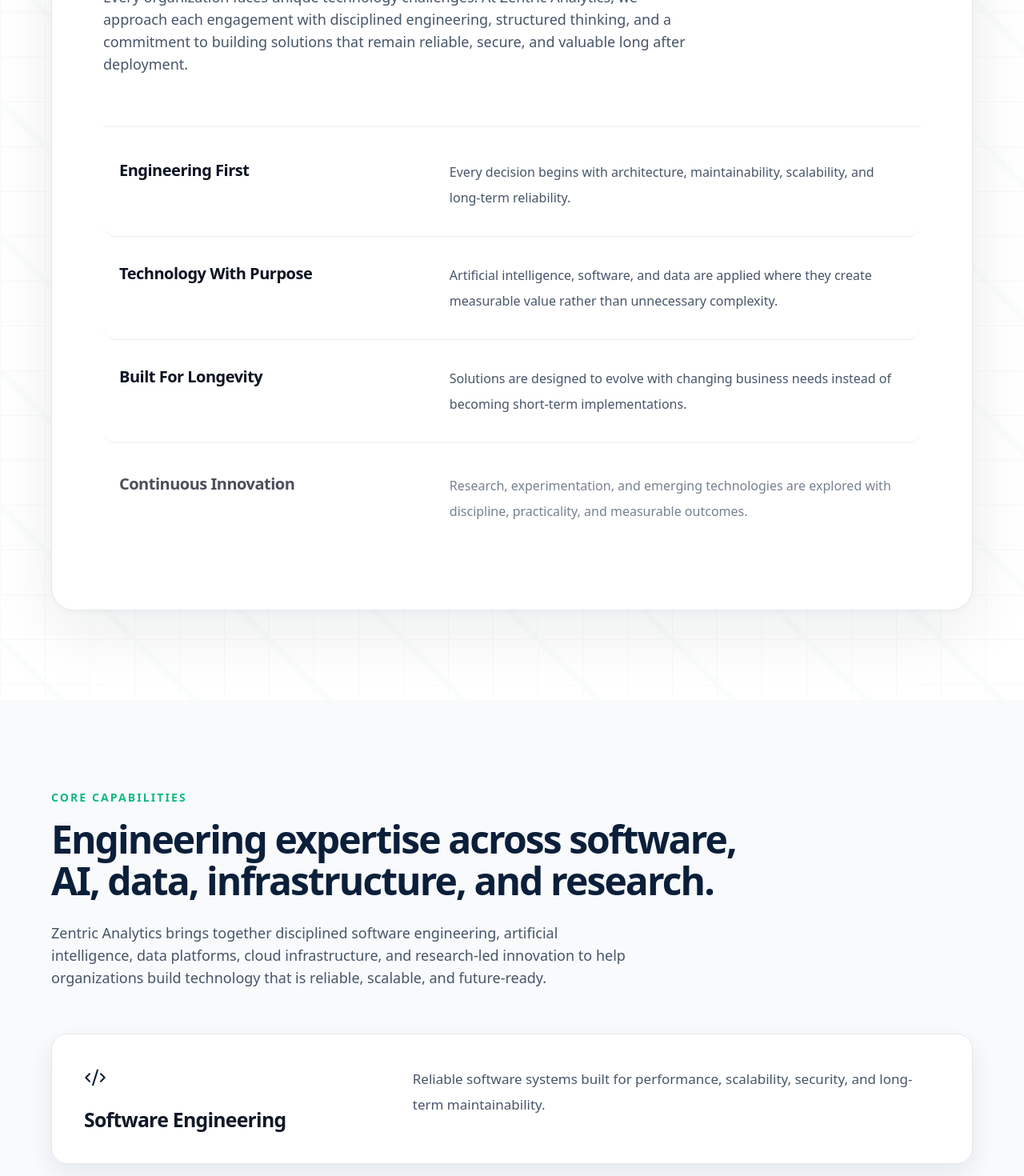
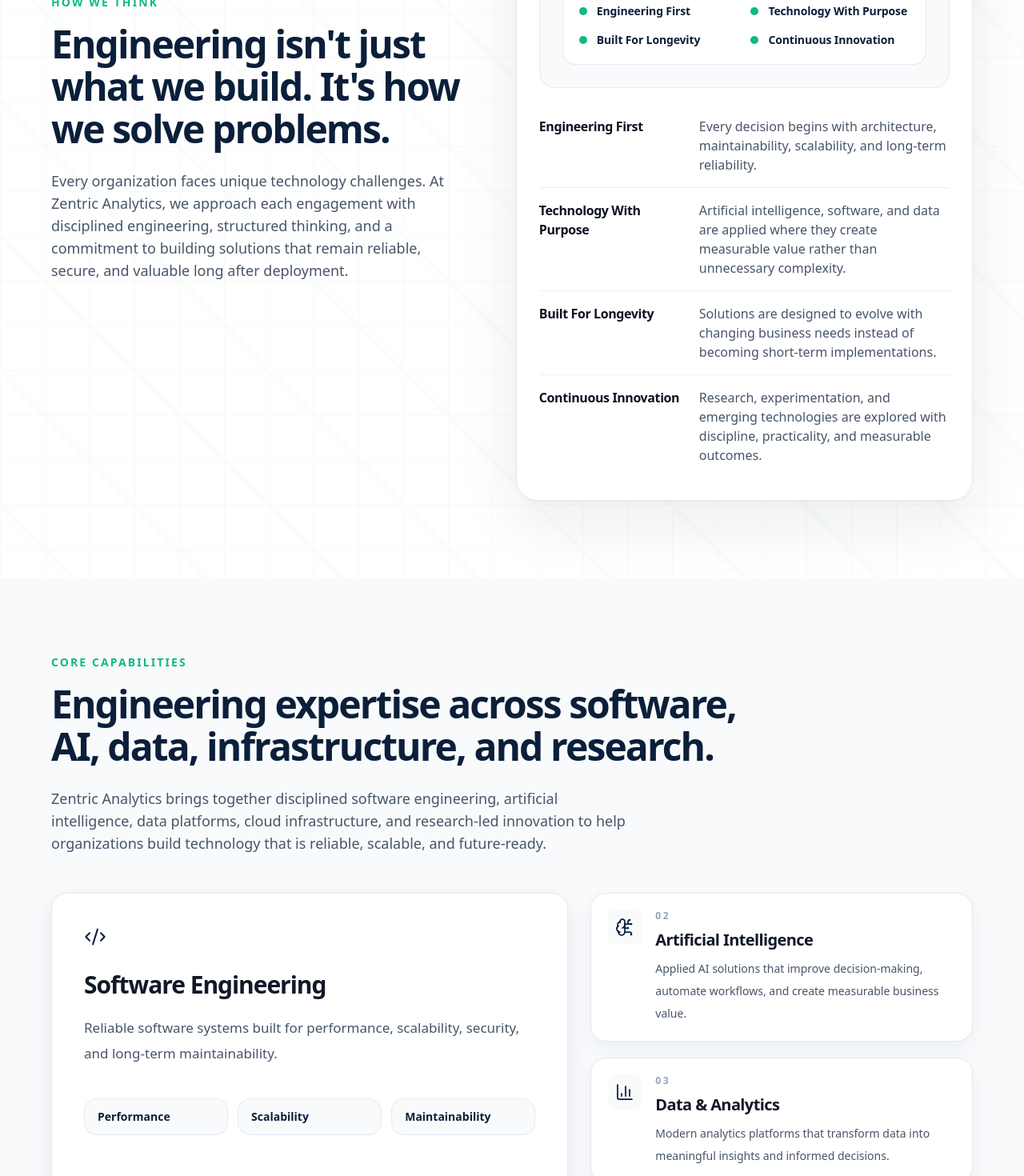
Before and after one commit to Zentric-Analytics/Zentricanalytics.com, a Next.js app: page / in a window 1280 px wide. Shown: the part 1180-2650 px from the top of the page at 80% size. Built offline with nearby package versions, Linux system fonts and the light colour scheme.

Commit message:
Redesign homepage section architecture

```diff
--- a/src/app/page.tsx
+++ b/src/app/page.tsx
@@ -199,48 +199,62 @@ export default function Home() {
         </div>
       </section>
 
-      <section className="philosophy-section relative isolate overflow-hidden bg-white px-4 py-16 sm:px-6 sm:py-20 lg:py-28" aria-labelledby="how-we-think-heading">
+      <section className="philosophy-section relative isolate overflow-hidden bg-white px-4 py-16 sm:px-6 sm:py-20 lg:py-24" aria-labelledby="how-we-think-heading">
         <div className="pointer-events-none absolute inset-0 -z-10 opacity-[0.025] [background-image:linear-gradient(rgba(15,23,42,0.95)_1px,transparent_1px),linear-gradient(90deg,rgba(15,23,42,0.95)_1px,transparent_1px),linear-gradient(45deg,transparent_48%,rgba(16,185,129,0.9)_49%,rgba(16,185,129,0.9)_51%,transparent_52%)] [background-size:56px_56px,56px_56px,168px_168px]" aria-hidden="true" />
-        <div className="pointer-events-none absolute inset-x-0 top-0 -z-10 h-32 bg-gradient-to-b from-white/60 to-transparent" aria-hidden="true" />
-        <div className="editorial-reveal editorial-reveal-4 mx-auto max-w-6xl rounded-[1.65rem] border border-[#E5E7EB] bg-white px-7 py-12 text-left shadow-[0_26px_80px_rgba(15,23,42,0.08),0_2px_10px_rgba(15,23,42,0.035)] sm:rounded-[1.75rem] sm:px-11 sm:py-16 lg:px-16 lg:py-20">
+        <div className="mx-auto grid max-w-6xl items-center gap-10 lg:grid-cols-[minmax(0,0.95fr)_minmax(24rem,1.05fr)] lg:gap-16">
+          <div className="editorial-reveal editorial-reveal-1">
             <SectionHeader
-            className="editorial-reveal editorial-reveal-1"
+              align="left"
               eyebrow="HOW WE THINK"
               heading={<>Engineering isn&apos;t just what we build. It&apos;s how we solve problems.</>}
               headingId="how-we-think-heading"
               description="Every organization faces unique technology challenges. At Zentric Analytics, we approach each engagement with disciplined engineering, structured thinking, and a commitment to building solutions that remain reliable, secure, and valuable long after deployment."
             />
+          </div>
 
-          <div className="mt-12 border-t border-slate-200/70 pt-2 sm:mt-14 lg:mt-16">
-            <div className="philosophy-row editorial-reveal editorial-reveal-5 border-b border-slate-200/70 px-4 py-7 sm:grid sm:grid-cols-[minmax(11rem,0.76fr)_minmax(0,1.24fr)] sm:gap-10 sm:px-5 sm:py-8 lg:gap-16">
-              <h3 className="text-[1.08rem] font-bold tracking-[-0.025em] text-ink sm:text-xl">Engineering First</h3>
-              <p className="mt-3 text-base leading-8 text-slate-600 sm:mt-0">
-                Every decision begins with architecture, maintainability, scalability, and long-term reliability.
-              </p>
+          <div className="editorial-reveal editorial-reveal-4 rounded-[1.65rem] border border-[#E5E7EB] bg-white p-5 shadow-[0_26px_80px_rgba(15,23,42,0.08),0_2px_10px_rgba(15,23,42,0.035)] sm:p-7">
+            <div className="rounded-[1.25rem] border border-slate-200/80 bg-[#F8FAFC] p-5 sm:p-7">
+              <div className="grid gap-4 sm:grid-cols-[1fr_auto_1fr] sm:items-center">
+                <div className="rounded-2xl border border-slate-200 bg-white p-4">
+                  <p className="text-xs font-bold uppercase tracking-[0.24em] text-[#10B981]">Inputs</p>
+                  <p className="mt-3 text-sm leading-6 text-slate-600">Requirements, constraints, risk, operations</p>
                 </div>
-            <div className="philosophy-row editorial-reveal editorial-reveal-6 border-b border-slate-200/70 px-4 py-7 sm:grid sm:grid-cols-[minmax(11rem,0.76fr)_minmax(0,1.24fr)] sm:gap-10 sm:px-5 sm:py-8 lg:gap-16">
-              <h3 className="text-[1.08rem] font-bold tracking-[-0.025em] text-ink sm:text-xl">Technology With Purpose</h3>
-              <p className="mt-3 text-base leading-8 text-slate-600 sm:mt-0">
-                Artificial intelligence, software, and data are applied where they create measurable value rather than unnecessary complexity.
-              </p>
+                <div className="hidden h-px w-14 bg-[#10B981]/50 sm:block" aria-hidden="true" />
+                <div className="rounded-2xl border border-slate-200 bg-white p-4">
+                  <p className="text-xs font-bold uppercase tracking-[0.24em] text-[#10B981]">Systems</p>
+                  <p className="mt-3 text-sm leading-6 text-slate-600">Architecture, interfaces, quality gates</p>
                 </div>
-            <div className="philosophy-row editorial-reveal editorial-reveal-7 border-b border-slate-200/70 px-4 py-7 sm:grid sm:grid-cols-[minmax(11rem,0.76fr)_minmax(0,1.24fr)] sm:gap-10 sm:px-5 sm:py-8 lg:gap-16">
-              <h3 className="text-[1.08rem] font-bold tracking-[-0.025em] text-ink sm:text-xl">Built For Longevity</h3>
-              <p className="mt-3 text-base leading-8 text-slate-600 sm:mt-0">
-                Solutions are designed to evolve with changing business needs instead of becoming short-term implementations.
-              </p>
               </div>
-            <div className="philosophy-row editorial-reveal editorial-reveal-8 px-4 py-7 sm:grid sm:grid-cols-[minmax(11rem,0.76fr)_minmax(0,1.24fr)] sm:gap-10 sm:px-5 sm:py-8 lg:gap-16">
-              <h3 className="text-[1.08rem] font-bold tracking-[-0.025em] text-ink sm:text-xl">Continuous Innovation</h3>
-              <p className="mt-3 text-base leading-8 text-slate-600 sm:mt-0">
-                Research, experimentation, and emerging technologies are explored with discipline, practicality, and measurable outcomes.
-              </p>
+              <div className="mx-auto my-4 h-10 w-px bg-[#10B981]/50" aria-hidden="true" />
+              <div className="rounded-2xl border border-[#0B1F3A]/10 bg-white p-5">
+                <div className="grid gap-4 sm:grid-cols-2">
+                  {['Engineering First', 'Technology With Purpose', 'Built For Longevity', 'Continuous Innovation'].map((principle) => (
+                    <div className="flex items-center gap-3" key={principle}>
+                      <span className="h-2.5 w-2.5 rounded-full bg-[#10B981]" aria-hidden="true" />
+                      <span className="text-sm font-bold tracking-[-0.01em] text-[#0B1F3A]">{principle}</span>
+                    </div>
+                  ))}
+                </div>
+              </div>
+            </div>
+            <div className="mt-5 divide-y divide-slate-200/70">
+              {[
+                ['Engineering First', 'Every decision begins with architecture, maintainability, scalability, and long-term reliability.'],
+                ['Technology With Purpose', 'Artificial intelligence, software, and data are applied where they create measurable value rather than unnecessary complexity.'],
+                ['Built For Longevity', 'Solutions are designed to evolve with changing business needs instead of becoming short-term implementations.'],
+                ['Continuous Innovation', 'Research, experimentation, and emerging technologies are explored with discipline, practicality, and measurable outcomes.'],
+              ].map(([title, description]) => (
+                <div className="grid gap-2 py-4 sm:grid-cols-[11rem_1fr] sm:gap-6" key={title}>
+                  <h3 className="text-base font-bold tracking-[-0.025em] text-ink">{title}</h3>
+                  <p className="text-sm leading-7 text-slate-600 sm:text-base">{description}</p>
+                </div>
+              ))}
             </div>
           </div>
         </div>
       </section>
 
-      <section className="bg-[#F8FAFC] px-4 py-16 sm:px-6 sm:py-20 lg:py-28" aria-labelledby="core-capabilities-heading">
+      <section className="bg-[#F8FAFC] px-4 py-16 sm:px-6 sm:py-20 lg:py-24" aria-labelledby="core-capabilities-heading">
         <div className="mx-auto max-w-6xl">
           <SectionHeader
             eyebrow="CORE CAPABILITIES"
@@ -249,69 +263,64 @@ export default function Home() {
             description="Zentric Analytics brings together disciplined software engineering, artificial intelligence, data platforms, cloud infrastructure, and research-led innovation to help organizations build technology that is reliable, scalable, and future-ready."
           />
 
-          <div className="mt-12 grid items-stretch gap-6 md:grid-cols-2 lg:mt-14 lg:gap-7">
-            {capabilities.map((capability) => (
-              <DesignSystemCard
-                as={Link}
-                className={`core-capability-card ${capability.featured ? 'md:col-span-2' : ''}`}
-                href="/services"
-                interactive
-                key={capability.title}
-                variant={capability.featured ? 'featured' : 'capability'}
-              >
-                <div className={`flex h-full w-full flex-col ${capability.featured ? 'lg:grid lg:grid-cols-[0.72fr_1.28fr] lg:gap-10' : ''}`}>
-                  <div>
-                    <capability.Icon
-                      aria-hidden="true"
-                      className="size-6 text-[#0B1F3A] transition-colors duration-200 ease-out group-hover:text-[#10B981] group-focus-visible:text-[#10B981] sm:size-7"
-                      strokeWidth={1.75}
-                    />
-                    <h3 className="mt-6 text-[1.375rem] font-bold leading-[1.18] tracking-[-0.03em] text-[#111827] sm:text-[1.55rem]">
-                      {capability.title}
-                    </h3>
-                  </div>
-                  <div className={`flex flex-1 flex-col ${capability.featured ? 'mt-6 lg:mt-0' : 'mt-6'}`}>
-                    <p className="max-w-2xl text-base leading-8 text-[#475569] sm:text-[1.0625rem] sm:leading-8">
-                      {capability.description}
-                    </p>
-                  </div>
+          <div className="mt-12 grid gap-6 lg:grid-cols-[minmax(0,1.15fr)_minmax(21rem,0.85fr)] lg:gap-7">
+            <DesignSystemCard as={Link} className="core-capability-card" href="/services" interactive variant="featured">
+              <CodeXml aria-hidden="true" className="size-7 text-[#0B1F3A] transition-colors duration-200 group-hover:text-[#10B981]" strokeWidth={1.75} />
+              <h3 className="mt-7 text-2xl font-bold leading-[1.15] tracking-[-0.035em] text-[#111827] sm:text-3xl">Software Engineering</h3>
+              <p className="mt-5 max-w-2xl text-base leading-8 text-[#475569] sm:text-[1.0625rem]">Reliable software systems built for performance, scalability, security, and long-term maintainability.</p>
+              <div className="mt-10 grid gap-3 sm:grid-cols-3">
+                {['Performance', 'Scalability', 'Maintainability'].map((item) => (
+                  <div className="rounded-2xl border border-slate-200/80 bg-[#F8FAFC] px-4 py-3 text-sm font-bold text-[#0B1F3A]" key={item}>{item}</div>
+                ))}
               </div>
             </DesignSystemCard>
+            <div className="grid gap-5">
+              {capabilities.filter((capability) => capability.title !== 'Software Engineering').map((capability, index) => (
+                <Link className="group grid gap-4 rounded-[20px] border border-[#E5E7EB] bg-white p-5 shadow-[0_8px_24px_rgba(11,31,58,0.05)] transition hover:border-[#10B981]/55 sm:grid-cols-[auto_1fr]" href="/services" key={capability.title}>
+                  <div className="flex size-11 items-center justify-center rounded-[11px] bg-[#F8FAFC]">
+                    <capability.Icon aria-hidden="true" className="size-6 text-[#0B1F3A] transition-colors group-hover:text-[#10B981]" strokeWidth={1.75} />
+                  </div>
+                  <div>
+                    <p className="text-xs font-bold uppercase tracking-[0.22em] text-slate-400">0{index + 2}</p>
+                    <h3 className="mt-2 text-xl font-bold tracking-[-0.03em] text-[#111827]">{capability.title}</h3>
+                    <p className="mt-2 text-sm leading-7 text-[#475569]">{capability.description}</p>
+                  </div>
+                </Link>
               ))}
+            </div>
           </div>
         </div>
       </section>
 
-      <section className="bg-white px-4 py-16 sm:px-6 sm:py-20 lg:py-28" aria-labelledby="why-choose-heading">
+      <section className="bg-white px-4 py-16 sm:px-6 sm:py-20 lg:py-24" aria-labelledby="why-choose-heading">
         <div className="mx-auto max-w-6xl">
+          <div className="grid gap-10 lg:grid-cols-[minmax(20rem,0.82fr)_minmax(0,1.18fr)] lg:gap-14">
             <SectionHeader
+              align="left"
               eyebrow="WHY CHOOSE ZENTRIC ANALYTICS"
               heading="Built for organizations that need technology they can depend on."
               headingId="why-choose-heading"
               description="Zentric Analytics combines disciplined engineering, responsible technology adoption, and long-term architectural thinking to help organizations build systems that remain reliable beyond launch."
             />
-
-          <div className="mt-12 grid items-stretch gap-6 md:grid-cols-2 lg:mt-14 lg:gap-7">
+            <div className="divide-y divide-[#E5E7EB] border-y border-[#E5E7EB]">
               {trustPrinciples.map((principle) => (
-              <DesignSystemCard className="trust-principle-card" interactive key={principle.number} variant="standard">
-                <principle.Icon
-                  aria-hidden="true"
-                  className="size-6 shrink-0 text-[#0B1F3A] transition-colors duration-200 ease-out group-hover:text-[#10B981] sm:size-7"
-                  strokeWidth={1.75}
-                />
-                <h3 className="mt-6 max-w-[34rem] text-[1.375rem] font-bold leading-[1.2] tracking-[-0.03em] text-[#111827] sm:text-2xl">
-                  {principle.title}
-                </h3>
-                <p className="mt-4 max-w-[36rem] text-base leading-[1.7] text-[#475569] sm:text-[1.0625rem]">
-                  {principle.description}
-                </p>
-              </DesignSystemCard>
+                <article className="group grid gap-4 py-6 sm:grid-cols-[4.5rem_1fr] sm:gap-6" key={principle.number}>
+                  <div className="flex items-start gap-3 sm:block">
+                    <span className="text-xs font-bold tracking-[0.24em] text-[#10B981]">{principle.number}</span>
+                    <principle.Icon aria-hidden="true" className="mt-0 size-6 text-[#0B1F3A] transition-colors group-hover:text-[#10B981] sm:mt-5 sm:size-7" strokeWidth={1.75} />
+                  </div>
+                  <div>
+                    <h3 className="text-xl font-bold leading-[1.2] tracking-[-0.03em] text-[#111827] sm:text-2xl">{principle.title}</h3>
+                    <p className="mt-3 max-w-[42rem] text-base leading-[1.7] text-[#475569] sm:text-[1.0625rem]">{principle.description}</p>
+                  </div>
+                </article>
               ))}
+            </div>
           </div>
         </div>
       </section>
 
-      <section className="bg-[#F8FAFC] px-4 py-16 sm:px-6 sm:py-20 lg:py-28" aria-labelledby="engineering-process-heading">
+      <section className="bg-[#F8FAFC] px-4 py-16 sm:px-6 sm:py-20 lg:py-24" aria-labelledby="engineering-process-heading">
         <div className="mx-auto max-w-6xl">
           <SectionHeader
             eyebrow="ENGINEERING PROCESS"
@@ -320,26 +329,18 @@ export default function Home() {
             description="Every engagement follows a structured workflow designed to reduce risk, improve collaboration, and deliver technology that remains reliable, maintainable, and scalable over time."
           />
 
-          <div className="mt-12 lg:mt-14">
-            <div className="grid gap-6 md:grid-cols-2 lg:grid-cols-3 lg:gap-7">
+          <div className="mt-12 rounded-[1.65rem] border border-[#E5E7EB] bg-white p-5 shadow-[0_18px_48px_rgba(11,31,58,0.07)] sm:p-7 lg:mt-14 lg:p-8">
+            <div className="relative grid gap-5 lg:grid-cols-6 lg:gap-0">
+              <div className="absolute left-[1.35rem] top-8 bottom-8 w-px bg-[#10B981]/35 lg:left-8 lg:right-8 lg:top-[2.25rem] lg:bottom-auto lg:h-px lg:w-auto" aria-hidden="true" />
               {engineeringProcess.map((step) => (
-                <article
-                  className="engineering-process-card group relative rounded-[20px] border border-[#E5E7EB] bg-white p-6 shadow-[0_8px_24px_rgba(11,31,58,0.06)] transition-[border-color,box-shadow,transform] duration-200 ease-out motion-safe:hover:-translate-y-0.5 hover:border-[#10B981]/55 hover:shadow-[0_16px_36px_rgba(11,31,58,0.10)] sm:p-7"
-                  key={step.title}
-                >
-                  <div className="flex size-11 items-center justify-center rounded-[11px] bg-[#F8FAFC]">
-                    <step.Icon
-                      aria-hidden="true"
-                      className="size-6 shrink-0 text-[#0B1F3A] transition-colors duration-200 ease-out group-hover:text-[#10B981] sm:size-7"
-                      strokeWidth={1.75}
-                    />
+                <article className="relative grid grid-cols-[3rem_1fr] gap-4 rounded-2xl bg-white p-3 lg:block lg:px-3 lg:py-2" key={step.title}>
+                  <div className="relative z-10 flex size-11 items-center justify-center rounded-[11px] border border-[#E5E7EB] bg-[#F8FAFC]">
+                    <step.Icon aria-hidden="true" className="size-6 shrink-0 text-[#0B1F3A]" strokeWidth={1.75} />
                   </div>
-                  <h3 className="mt-6 text-xl font-bold leading-[1.2] tracking-[-0.03em] text-[#0B1F3A] sm:text-2xl">
-                    {step.title}
-                  </h3>
-                  <p className="mt-3 max-w-[32rem] text-sm leading-7 text-[#475569] sm:text-base sm:leading-[1.75]">
-                    {step.description}
-                  </p>
+                  <div className="lg:mt-6">
+                    <h3 className="text-lg font-bold leading-[1.2] tracking-[-0.03em] text-[#0B1F3A] sm:text-xl">{step.title}</h3>
+                    <p className="mt-3 text-sm leading-7 text-[#475569]">{step.description}</p>
+                  </div>
                 </article>
               ))}
             </div>
@@ -347,7 +348,7 @@ export default function Home() {
         </div>
       </section>
 
-      <section className="bg-white px-4 py-16 sm:px-6 sm:py-20 lg:py-28" aria-labelledby="industries-heading">
+      <section className="bg-white px-4 py-16 sm:px-6 sm:py-20 lg:py-24" aria-labelledby="industries-heading">
         <div className="mx-auto max-w-6xl">
           <SectionHeader
             eyebrow="INDUSTRIES WE SERVE"
@@ -356,22 +357,22 @@ export default function Home() {
             description="Every industry has unique operational, regulatory, and technical challenges. Zentric Analytics applies disciplined engineering, artificial intelligence, data platforms, and modern software solutions to help organizations build reliable, scalable, and future-ready technology."
           />
 
-          <div className="mt-12 grid gap-6 md:grid-cols-2 lg:mt-14 lg:grid-cols-3 lg:gap-7">
-            {industries.map((industry) => (
-              <DesignSystemCard className="industry-card" interactive key={industry.title} variant="standard">
-                <industry.Icon
-                  aria-hidden="true"
-                  className="size-6 shrink-0 text-[#0B1F3A] transition-colors duration-200 ease-out group-hover:text-[#10B981] sm:size-7"
-                  strokeWidth={1.75}
-                />
-                <h3 className="mt-6 text-[1.25rem] font-bold leading-[1.2] tracking-[-0.03em] text-[#0B1F3A] sm:text-[1.4375rem]">
-                  {industry.title}
-                </h3>
-                <p className="mt-4 max-w-[34rem] text-base leading-[1.7] text-[#475569] sm:text-[1.0625rem] sm:leading-8">
-                  {industry.description}
-                </p>
+          <div className="mt-12 grid gap-6 lg:grid-cols-[minmax(0,0.95fr)_minmax(0,1.05fr)] lg:gap-7 lg:mt-14">
+            <DesignSystemCard className="industry-card" interactive variant="featured">
+              <HeartPulse aria-hidden="true" className="size-7 shrink-0 text-[#0B1F3A] transition-colors duration-200 group-hover:text-[#10B981]" strokeWidth={1.75} />
+              <p className="mt-8 text-xs font-bold uppercase tracking-[0.26em] text-[#10B981]">Featured industry</p>
+              <h3 className="mt-3 text-2xl font-bold leading-[1.15] tracking-[-0.035em] text-[#0B1F3A] sm:text-3xl">Healthcare</h3>
+              <p className="mt-5 max-w-[34rem] text-base leading-8 text-[#475569] sm:text-[1.0625rem]">Reliable digital platforms, secure data systems, and intelligent healthcare technology that improve operational efficiency.</p>
             </DesignSystemCard>
+            <div className="grid gap-4 sm:grid-cols-2">
+              {industries.filter((industry) => industry.title !== 'Healthcare').map((industry) => (
+                <article className="group rounded-[20px] border border-[#E5E7EB] bg-white p-5 shadow-[0_8px_24px_rgba(11,31,58,0.05)] transition hover:border-[#10B981]/55" key={industry.title}>
+                  <industry.Icon aria-hidden="true" className="size-6 shrink-0 text-[#0B1F3A] transition-colors group-hover:text-[#10B981]" strokeWidth={1.75} />
+                  <h3 className="mt-5 text-lg font-bold leading-[1.2] tracking-[-0.03em] text-[#0B1F3A] sm:text-xl">{industry.title}</h3>
+                  <p className="mt-3 text-sm leading-7 text-[#475569] sm:text-base">{industry.description}</p>
+                </article>
               ))}
+            </div>
           </div>
         </div>
       </section>
```
Lines whose indentation alone changed are shown as unchanged.
